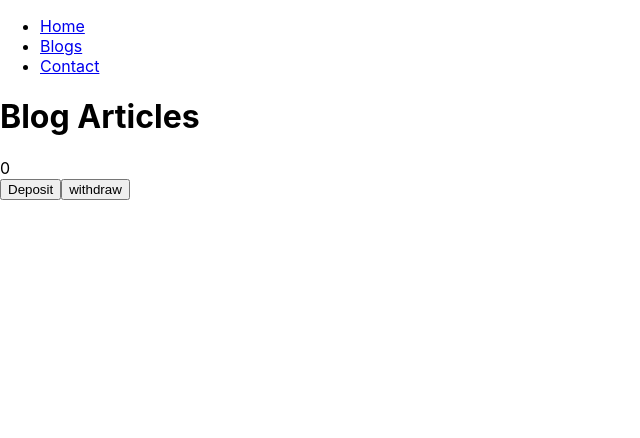
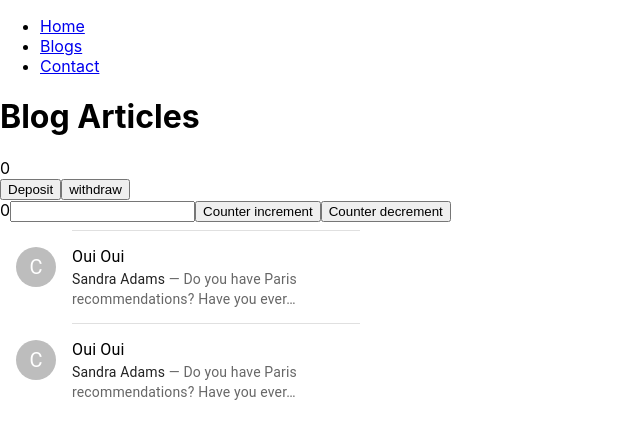
Before and after one commit to mariaLeoveanu/pweb-ecomm-frontend, a React (Create React App) app: page /blogs in a window 1280 px wide. Shown: the top 438 px of the page, without its empty margins (0-640 px from the left). Built offline with nearby package versions, Linux system fonts and the light colour scheme.

Commit message:
dupa leo B-)

```diff
--- a/package.json
+++ b/package.json
@@ -3,6 +3,9 @@
   "version": "0.1.0",
   "private": true,
   "dependencies": {
+    "@emotion/react": "^11.9.0",
+    "@emotion/styled": "^11.8.1",
+    "@mui/material": "^5.6.4",
     "@testing-library/jest-dom": "^5.16.4",
     "@testing-library/react": "^13.2.0",
     "@testing-library/user-event": "^13.5.0",
--- a/src/pages/Blogs.js
+++ b/src/pages/Blogs.js
@@ -1,21 +1,89 @@
 import { useSelector, useDispatch } from "react-redux"
 import { bindActionCreators } from "redux"
 import { actionCreators } from "../state/index"
+import * as React from "react"
+import List from '@mui/material/List';
+import ListItem from '@mui/material/ListItem';
+import Divider from '@mui/material/Divider';
+import ListItemText from '@mui/material/ListItemText';
+import ListItemAvatar from '@mui/material/ListItemAvatar';
+import Avatar from '@mui/material/Avatar';
+import Typography from '@mui/material/Typography';
 
 const Blogs = () => {
+
+    const objects = [
+        {
+            title: "Leo",
+            value: "Cea mai super"
+        },
+        {
+            title: "Victor",
+            value: "E mai naspa"
+        }
+    ]
 
     const account = useSelector((state) => state.account);
     const dispatch = useDispatch();
     const { depositMoney, withdrawMoney } = bindActionCreators(actionCreators, dispatch)
     console.log(account)
+    const [counter, setCounter] = React.useState({
+        number: 0,
+        text: ""
+    });
 
-    return(
+    return (
         <div>
             <h1>Blog Articles</h1>
             {account}
             <br></br>
             <button onClick={() => depositMoney(1000)}> Deposit </button>
             <button onClick={() => withdrawMoney(1000)}> withdraw </button>
+            <br></br>
+            {counter.number}
+            {/* <input onChange={event => setTitle(event.target.value)} /> */}
+
+            <input onChange={event => setCounter((prev) => ({
+                ...prev, text: event.target.value
+            }))} />
+            {counter.text}
+            <button onClick={() => setCounter(prevCounter => ({
+                ...prevCounter, number: prevCounter.number + parseInt(counter.text)
+            }))}> Counter increment </button>
+            <button onClick={() => setCounter(prevCounter => ({
+                ...prevCounter, number: prevCounter.number - parseInt(counter.text)
+            }))}> Counter decrement </button>
+            <List sx={{ width: '100%', maxWidth: 360, bgcolor: 'background.paper' }}>
+
+                {objects.map((item, index) => {
+                    return (
+                        <div>
+                    <Divider variant="inset" component="li" />
+                    <ListItem alignItems="flex-start">
+                    <ListItemAvatar>
+                      <Avatar alt="Cindy Baker" src="public/favicon.ico" />
+                    </ListItemAvatar>
+                    <ListItemText
+                      primary="Oui Oui"
+                      secondary={
+                        <React.Fragment>
+                          <Typography
+                            sx={{ display: 'inline' }}
+                            component="span"
+                            variant="body2"
+                            color="text.primary"
+                          >
+                            Sandra Adams
+                          </Typography>
+                          {' — Do you have Paris recommendations? Have you ever…'}
+                        </React.Fragment>
+                      }
+                    />
+                  </ListItem>
+                  </div>)
+
+                })}
+            </List>
         </div>
     );
 };
```
Also changed, not shown: 1 other file (tests, documents, lock files or other folders). Lines whose indentation alone changed are shown as unchanged.
